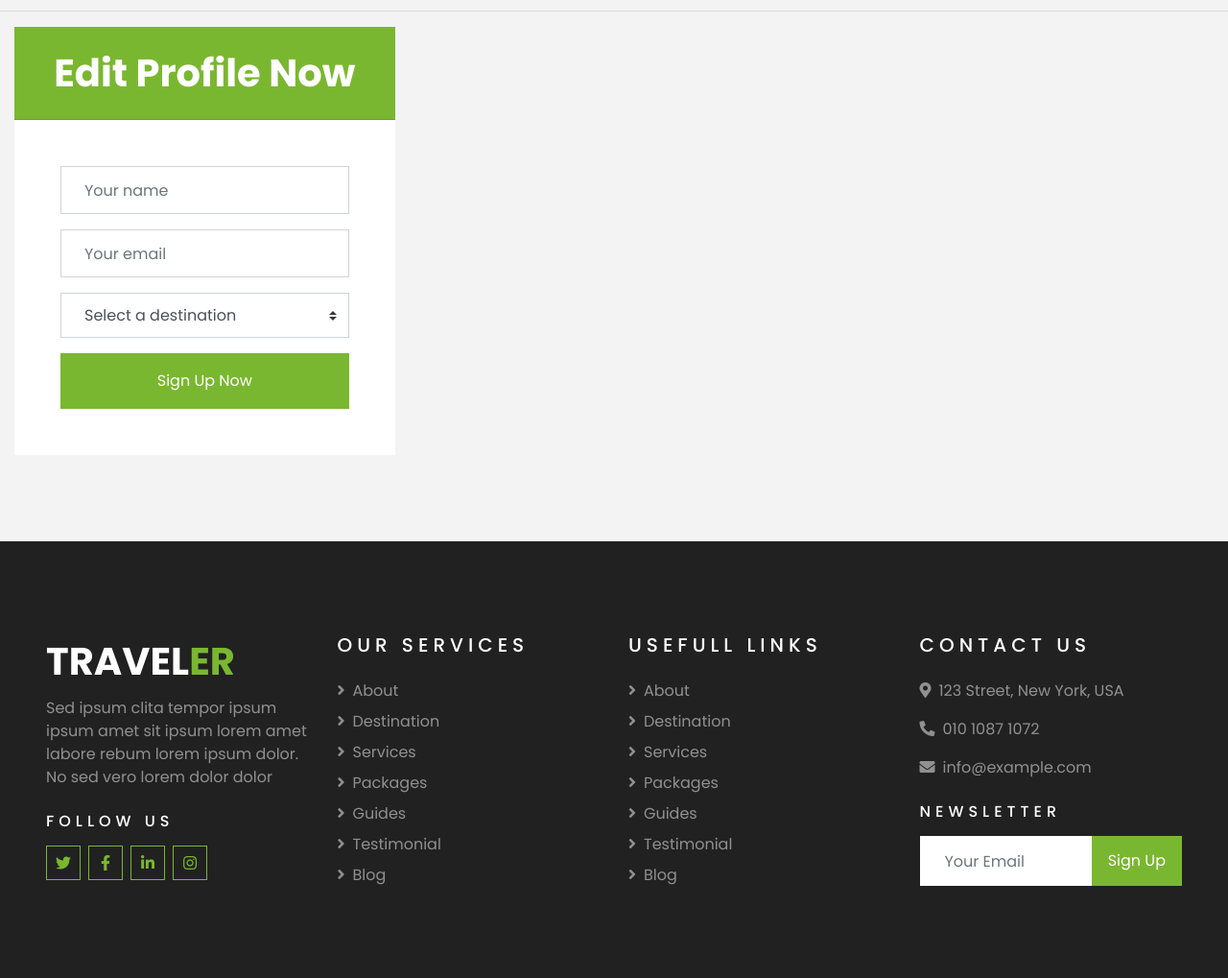
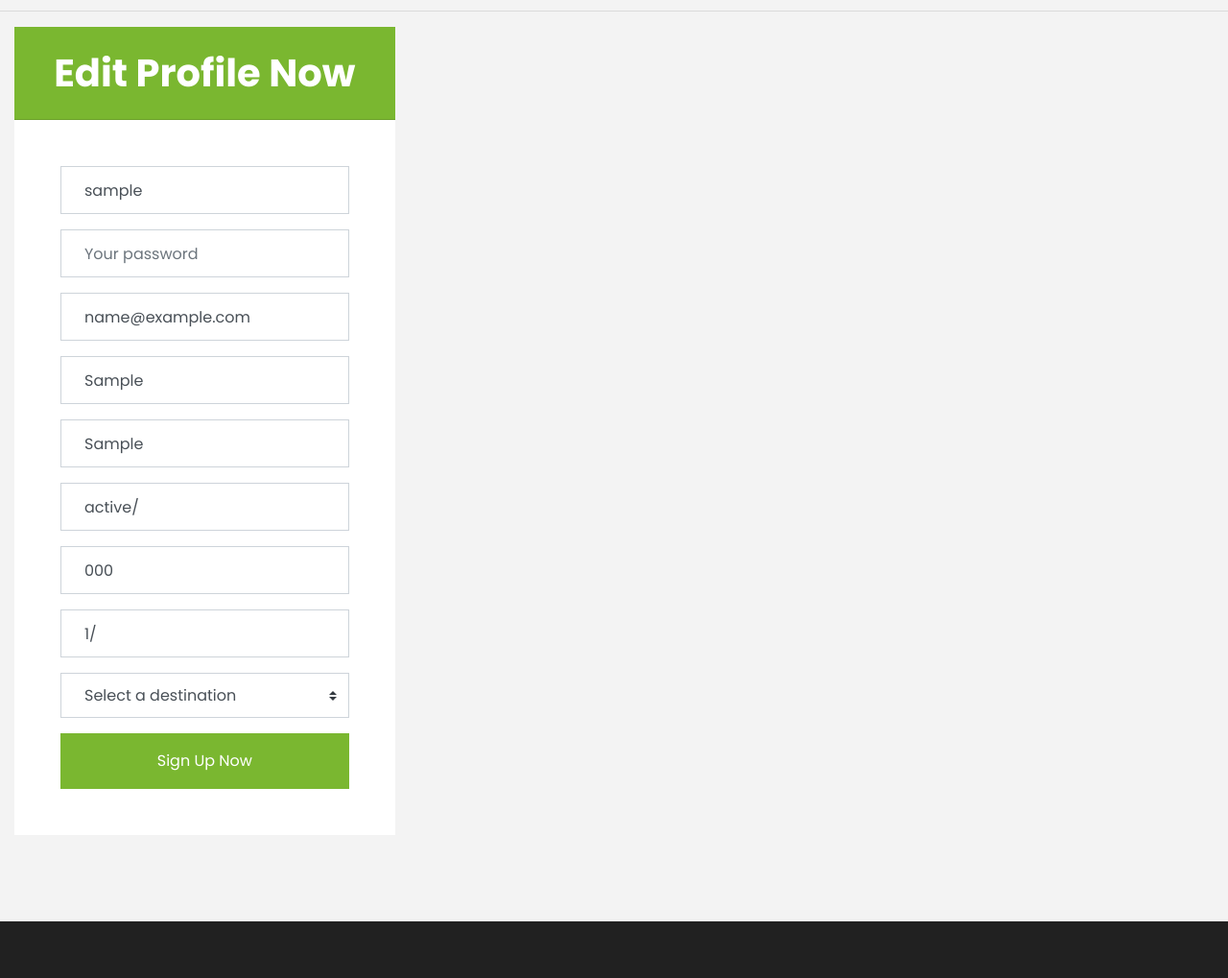
Before and after one commit to AhmedAbokhatwa/reservation-travel-tickets--Django, a Django app: page /accounts/profile in a window 1280 px wide. Shown: the part 707-1726 px from the top of the page at 96% size. Run offline with Django 4.2, Linux system fonts and the light colour scheme; a user stored in the database is signed in; tables that the repository leaves empty hold one stand-in row (values such as "Sample post"); some libraries are stand-ins or nearby versions.

Commit message:
fix-feat: make profile for user POST&GET Form type to edit current userprofile and also get data from current user when it's authenticated

```diff
--- a/accounts/models.py
+++ b/accounts/models.py
@@ -9,6 +9,9 @@ class UserProfile(models.Model):
     city = models.CharField(max_length=50)
     state = models.CharField(max_length=50)
     zip_number = models.CharField(max_length=50)
+    email = models.CharField(max_length=50,default='ahmedreda199785@gmail.com')
+    phone_number = models.IntegerField(max_length=50)
+    password = models.CharField(max_length=50, default=123456)
 
     def __str__(self):
         return self.user.username
--- a/accounts/views.py
+++ b/accounts/views.py
@@ -5,6 +5,10 @@ from products.models import Product
 from django.contrib import auth
 from .models import UserProfile
 import re
+from django.shortcuts import render, redirect
+from django.contrib.auth.decorators import login_required
+from .models import UserProfile
+from django.contrib import messages
 
 # Create your views here.
 
@@ -148,57 +152,45 @@ def signup(request):
 
 def profile(request):
     # print("heloooooooooooooooooooooooooooooooooooo")
-    print("request.method ",request.method,request.user,request.user.id)
-    if request.method == 'POST' and 'savebtn' in request.POST:
-        # print("heloooooooooooooooooooooooooooooooooooo")
+    # print("request.method ",request,request.user,request.user.id)
+    # if request.method == 'POST' and 'savebtn' in request.POST:
+    if request.method == 'POST':
+
+        print("heloooooooooooooooooooooooooooooooooooo")
         if request.user is not None and request.user.id != None:
-            # print("heloooooooooooooooooooooooooooooooooooo")
+            print("heloooooooooooooooooooooooooooooooooooo")
             print("userprofile ",UserProfile.objects.all())
             userprofile = UserProfile.objects.get(user=request.user)
-            print("userprofile ",userprofile)
-            if request.POST['fname'] and request.POST['lname'] and request.POST['address'] and request.POST['address2'] and request.POST['city'] and request.POST['state'] and request.POST['zip'] and request.POST['email'] and request.POST['password'] and request.POST['username']:
-                request.user.first_name = request.POST['fname']
-                request.user.last_name = request.POST['lname']
-                userprofile.address = request.POST['address']
-                userprofile.address2 = request.POST['adress2']
-                userprofile.city = request.POST['city']
-                userprofile.state = request.POST['state']
-                userprofile.zip = request.POST['zip']
-                request.user.email = request.POST['email']
-                #request.user.password = request.POST['password']
-                if not request.POST['password'].startwith('pbkdf2_sha256$'):
-                   request.user.set_password(request.user.POST['pass'])
-                request.user.username = request.POST['username']
+
+            if userprofile:
+
+                # request.user.username = request.POST.get('username', request.user.username)
+                request.user.email = request.POST.get('email', request.user.email)
+
+                # Update the UserProfile details
+                userprofile.address = request.POST.get('address', userprofile.address)
+                userprofile.city = request.POST.get('city', userprofile.city)
+                userprofile.state = request.POST.get('state', userprofile.state)
+                userprofile.zip_number = request.POST.get('zip_number', userprofile.zip_number)
+                userprofile.save()
+                print("Doneeeeeeeeeeeeeeeeeeeeeeeeeeeeee\n\n ")
+                # new_password = request.POST.get('password', None)
+                # #request.user.password = request.POST['password']
+                # if new_password.startswith('pbkdf2_sha256$'):
+                #     request.user.set_password(new_password)
+                # else:
+                #     messages.error(request, "Password format is invalid.")
+                #     return redirect('profile')
 
 
             else:
                 messages.error(request,'errror in elements')
         return redirect('profile')
-
     else:
         if request.user is not None:
             if request.user.id != None:
-              users = UserProfile.objects.filter(user=request.user)
-              print("========================================= ")
-              print(f"userprofile for {type(users)} the current {users} user\n\n\n")
-
-              # Loop through the filtered UserProfile queryset and print details
-              for userprofile in users:
-
-                  print(request.user.email)
-
-                  context = {
-                              'fname':request.user.first_name,
-                              'lname':request.user.first_name,
-                              'address':userprofile.address,
-                              'city':userprofile.city,
-                              'state':userprofile.state,
-                              'zip':userprofile.zip_number,
-                              'user':request.user.username,
-                              'email':request.user.email,
-                              'password':request.user.password,
-                  }
-                  return render(request,'accounts/profile.html',context)
+              userprofiles = UserProfile.objects.filter(user=request.user)
+              return render(request,'accounts/profile.html',{"userprofiles":userprofiles})
         else:
            return render(request,'accounts/profile.html')
 
--- a/templates/accounts/profile.html
+++ b/templates/accounts/profile.html
@@ -82,13 +82,40 @@
                   </div>
                   <div class="card-body rounded-bottom bg-white p-5">
 
-                      <form>
+                      <form method ="POST">
+                      {% csrf_token %}
+                      {% if userprofiles %}
+                        {% for user_profile in userprofiles %}
                           <div class="form-group">
-                              <input type="text" class="form-control p-4" placeholder="Your name" required="required" />
+                              <input type="text" class="form-control p-4" placeholder="Your User-Name" required="required" name = "user_name" value="{{user_profile.user}}"/>
                           </div>
                           <div class="form-group">
-                              <input type="email" class="form-control p-4" placeholder="Your email" required="required" />
+                              <input type="password" class="form-control p-4" placeholder="Your password" required="required" name = "password" value = "{{use_profile.password}}" />
                           </div>
+                          <div class="form-group">
+                              <input type="email" class="form-control p-4" placeholder="Your email" required="required" name="email" value="{{user_profile.email}}" />
+                          </div>
+
+                          <div class="form-group">
+                              <input type="text" class="form-control p-4" placeholder="Your address" required="required" name="address" value = {{user_profile.address}} />
+                          </div>
+
+                          <div class="form-group">
+                              <input type="text" class="form-control p-4" placeholder="City" required="required" name="city" value = {{user_profile.city}} />
+                          </div>
+
+                          <div class="form-group">
+                              <input type="text" class="form-control p-4" placeholder="State" required="required" name="state" value = {{user_profile.state}}/>
+                          </div>
+
+                          <div class="form-group">
+                              <input type="text" class="form-control p-4" placeholder="Zip Code" required="required" name="zip" value = {{user_profile.zip_number}} />
+                          </div>
+
+                          <div class="form-group">
+                              <input type="text" class="form-control p-4" placeholder="Phone Number" required="required" name="phone" value={{user_profile.phone_number}}/>
+                          </div>
+
                           <div class="form-group">
                               <select class="custom-select px-4" style="height: 47px;">
                                   <option selected>Select a destination</option>
@@ -100,6 +127,8 @@
                           <div>
                               <button class="btn btn-primary btn-block py-3" type="submit">Sign Up Now</button>
                           </div>
+                          {% endfor %}
+                          {% endif %}
                       </form>
                       <!-- End Form ------------------------ -->
                   </div>
```
Also changed, not shown: accounts/migrations/0007_alter_userprofile_options_userprofile_phone_number.py (added), accounts/migrations/0008_userprofile_email.py (added), accounts/migrations/0009_alter_userprofile_phone_number.py (added), accounts/migrations/0010_userprofile_password.py (added), accounts/migrations/0011_alter_userprofile_password.py (added), accounts/migrations/0012_alter_userprofile_email_alter_userprofile_password.py (added).
